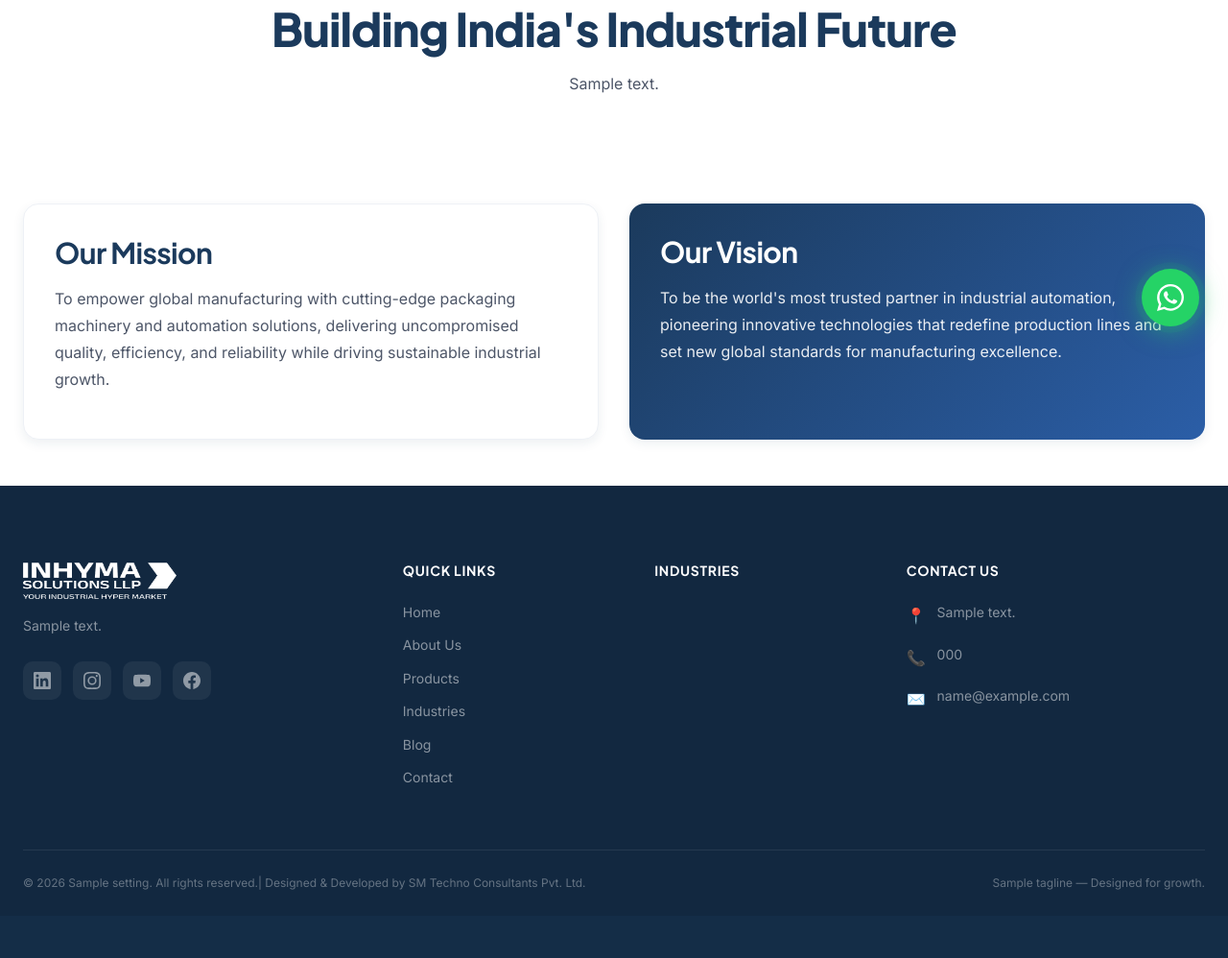
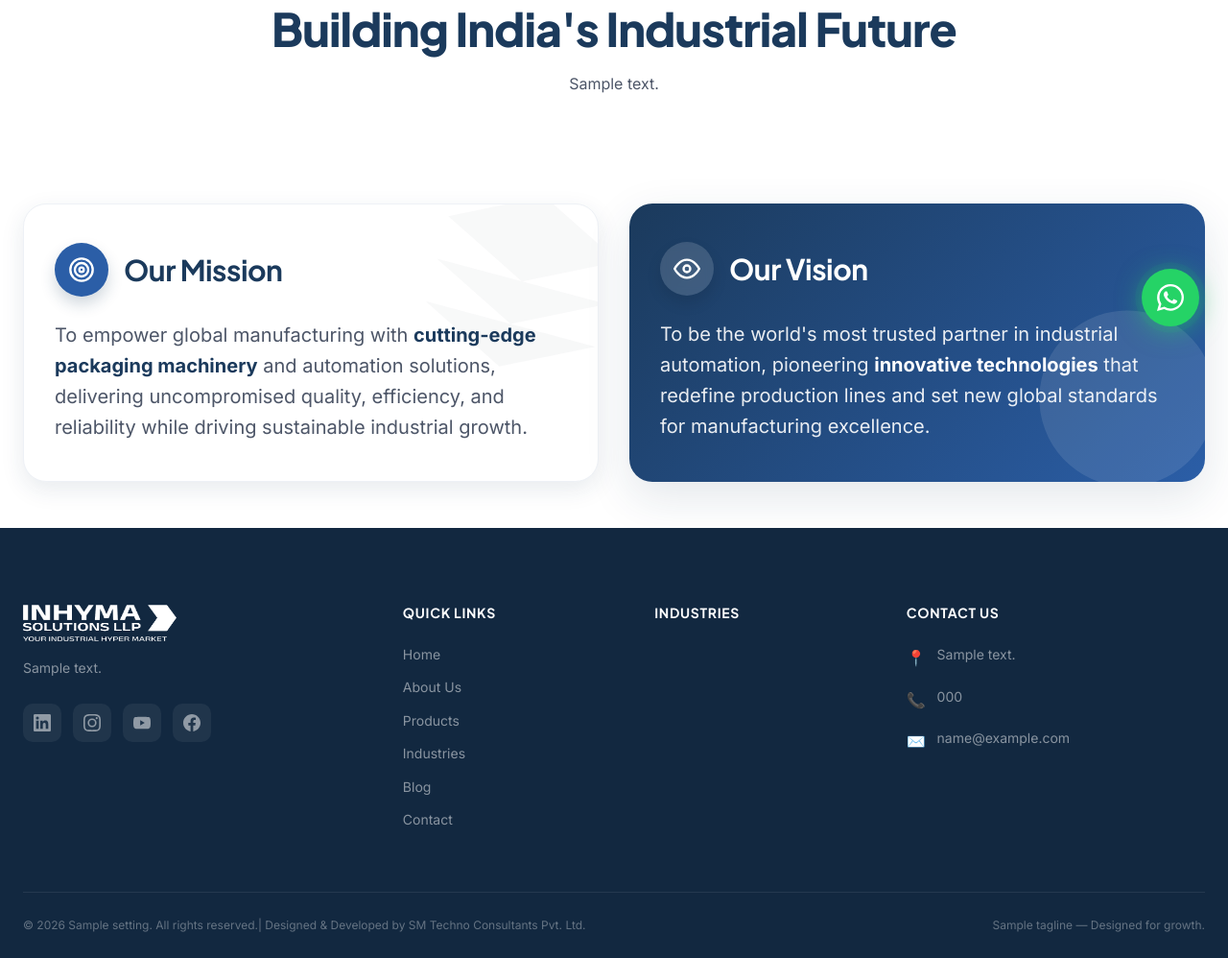
Before and after one commit to Deep-smtechno/Inhyma-solution-LLP, a Node project: template views/public/about.njk in a window 1280 px wide. Shown: the part 430-1428 px from the top of the page at 96% size. Before the commit the page ends 1357 px from the top, so only its background shows below. Run offline with Node 20 templates, Linux system fonts and the light colour scheme; the template is opened without the code that fills it: most values are stand-ins (such as "Sample title", 1, 10 or a date in 2020).

Commit message:
Enhance Mission Vission

```diff
--- a/views/public/about.njk
+++ b/views/public/about.njk
@@ -11,23 +11,39 @@
   </div>
 </section>
 
-<section class="section">
+<section class="section" style="position: relative; overflow: hidden;">
   <div class="container">
     <div style="display:grid;grid-template-columns:repeat(auto-fit,minmax(min(320px, 100%), 1fr));gap:var(--space-8);">
 
       <!-- Mission -->
-      <div class="reveal" style="padding:var(--space-8);background:var(--color-white);border-radius:var(--radius-lg);border:1px solid var(--color-gray-100);box-shadow:var(--shadow-md);">
-        <h3 style="font-size:var(--fs-2xl); font-weight:var(--fw-bold); margin-bottom:var(--space-4); color:var(--color-primary);">Our Mission</h3>
-        <p style="color:var(--color-gray-600); line-height:var(--lh-relaxed);">
-          To empower global manufacturing with cutting-edge packaging machinery and automation solutions, delivering uncompromised quality, efficiency, and reliability while driving sustainable industrial growth.
+      <div class="reveal" style="position:relative; padding:var(--space-10) var(--space-8);background:var(--color-white);border-radius:var(--radius-xl);border:1px solid var(--color-gray-100);box-shadow:var(--shadow-lg);overflow:hidden;transition:transform var(--transition-smooth);" onmouseover="this.style.transform='translateY(-4px)'" onmouseout="this.style.transform='translateY(0)'">
+        <div style="position:absolute;top:-30px;right:-30px;opacity:0.03;transform:rotate(15deg);pointer-events:none;">
+          <svg width="220" height="220" viewBox="0 0 24 24" fill="currentColor"><path d="M12 2L2 7l10 5 10-5-10-5zM2 17l10 5 10-5M2 12l10 5 10-5"/></svg>
+        </div>
+        <div style="display:flex;align-items:center;gap:var(--space-4);margin-bottom:var(--space-6);position:relative;z-index:2;">
+          <div style="width:56px;height:56px;background:var(--color-blue);border-radius:50%;display:flex;align-items:center;justify-content:center;color:var(--color-white);box-shadow:0 8px 16px rgba(27, 58, 92, 0.2);">
+            <svg width="28" height="28" viewBox="0 0 24 24" fill="none" stroke="currentColor" stroke-width="2" stroke-linecap="round" stroke-linejoin="round"><circle cx="12" cy="12" r="10"></circle><circle cx="12" cy="12" r="6"></circle><circle cx="12" cy="12" r="2"></circle></svg>
+          </div>
+          <h3 style="font-size:var(--fs-2xl); font-weight:var(--fw-bold); margin:0; color:var(--color-primary);letter-spacing:-0.5px;">Our Mission</h3>
+        </div>
+        <p style="color:var(--color-gray-600); line-height:var(--lh-loose); font-size:var(--fs-lg); margin:0; position:relative; z-index:2;">
+          To empower global manufacturing with <strong style="color:var(--color-primary);">cutting-edge packaging machinery</strong> and automation solutions, delivering uncompromised quality, efficiency, and reliability while driving sustainable industrial growth.
         </p>
       </div>
 
       <!-- Vision -->
-      <div class="reveal" style="padding:var(--space-8);background:linear-gradient(135deg, var(--color-primary), var(--color-blue));border-radius:var(--radius-lg);box-shadow:var(--shadow-md);color:var(--color-white);">
-        <h3 style="font-size:var(--fs-2xl); font-weight:var(--fw-bold); margin-bottom:var(--space-4); color:var(--color-white);">Our Vision</h3>
-        <p style="color:rgba(255,255,255,0.9); line-height:var(--lh-relaxed);">
-          To be the world's most trusted partner in industrial automation, pioneering innovative technologies that redefine production lines and set new global standards for manufacturing excellence.
+      <div class="reveal" style="position:relative; padding:var(--space-10) var(--space-8);background:linear-gradient(135deg, var(--color-primary) 0%, var(--color-blue) 100%);border-radius:var(--radius-xl);box-shadow:var(--shadow-xl);color:var(--color-white);overflow:hidden;transition:transform var(--transition-smooth);" onmouseover="this.style.transform='translateY(-4px)'" onmouseout="this.style.transform='translateY(0)'">
+        <div style="position:absolute;bottom:-30px;right:-30px;opacity:0.1;transform:rotate(-15deg);pointer-events:none;">
+          <svg width="220" height="220" viewBox="0 0 24 24" fill="currentColor"><circle cx="12" cy="12" r="10"></circle><circle cx="12" cy="12" r="6"></circle><circle cx="12" cy="12" r="2"></circle></svg>
+        </div>
+        <div style="display:flex;align-items:center;gap:var(--space-4);margin-bottom:var(--space-6);position:relative;z-index:2;">
+          <div style="width:56px;height:56px;background:rgba(255,255,255,0.15);backdrop-filter:blur(4px);border-radius:50%;display:flex;align-items:center;justify-content:center;color:var(--color-white);box-shadow:0 8px 16px rgba(0, 0, 0, 0.1);">
+            <svg width="28" height="28" viewBox="0 0 24 24" fill="none" stroke="currentColor" stroke-width="2" stroke-linecap="round" stroke-linejoin="round"><path d="M1 12s4-8 11-8 11 8 11 8-4 8-11 8-11-8-11-8z"></path><circle cx="12" cy="12" r="3"></circle></svg>
+          </div>
+          <h3 style="font-size:var(--fs-2xl); font-weight:var(--fw-bold); margin:0; color:var(--color-white);letter-spacing:-0.5px;">Our Vision</h3>
+        </div>
+        <p style="color:rgba(255,255,255,0.9); line-height:var(--lh-loose); font-size:var(--fs-lg); margin:0; position:relative; z-index:2;">
+          To be the world's most trusted partner in industrial automation, pioneering <strong style="color:var(--color-white);">innovative technologies</strong> that redefine production lines and set new global standards for manufacturing excellence.
         </p>
       </div>
 
```
